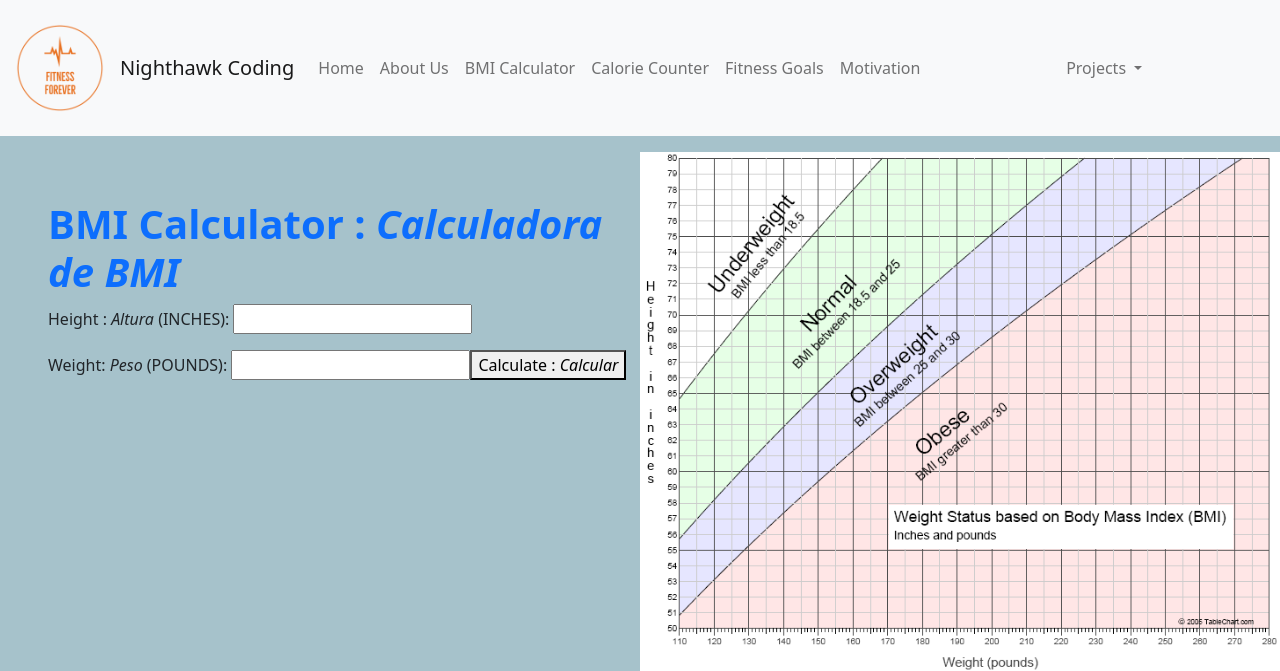
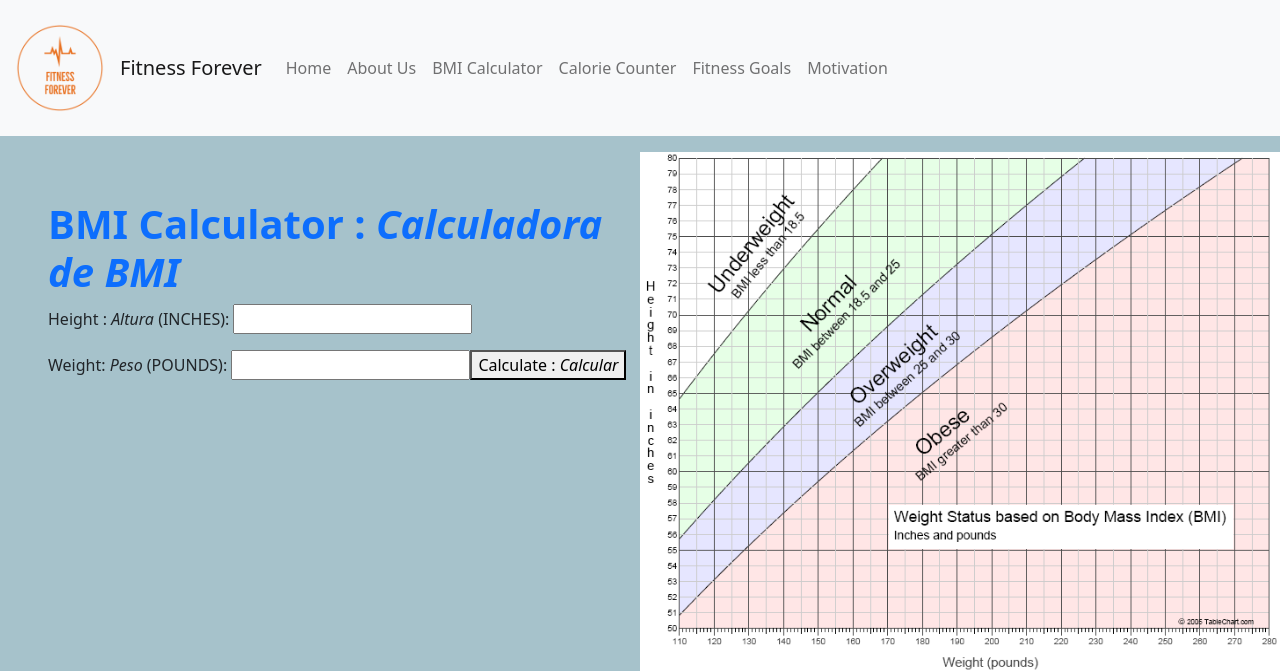
Before and after one commit to Krishiv111/Period5-Tri-1-APCSP-Group, a Flask app: page /bmi/ in a window 1280 px wide. Shown: the top 671 px of the page. Run offline with Flask 2, Linux system fonts and the light colour scheme.

Commit message:
title change

```diff
--- a/templates/layouts/base.html
+++ b/templates/layouts/base.html
@@ -7,7 +7,7 @@ This HTML is setup as as a Jinja2 layout, coders use layouts for:
 <!DOCTYPE HTML>
 <html lang="en">
 
-{% set basename = "Nighthawk Coding" %}
+{% set basename = "Fitness Forever" %}
 {% set github = "https://github.com/nighthawkcoders" %}
 {% set twitter = "https://twitter.com/NighthawkCoding" %}
 {% set youtube = "https://www.youtube.com/channel/UClIKOsDS5dsfzFA3zveDT3Q?view_as=subscriber" %}
--- a/templates/layouts/navbar.html
+++ b/templates/layouts/navbar.html
@@ -18,19 +18,5 @@ This HTML is setup as a fragment allowing it to be "included" by other HTML file
             <a class="nav-link" href={{ url_for('motivation') }}>Motivation</a>
         </div>
     </div>
-    <div class="collapse navbar-collapse" id="navbarNavDarkDropdown">
-        <ul class="navbar-nav">
-            <li class="nav-item dropdown">
-                <a class="nav-link dropdown-toggle" href="#" id="navbarDarkDropdownMenuLink" role="button" data-bs-toggle="dropdown" aria-expanded="false">
-                    Projects
-                </a>
-                <ul class="dropdown-menu dropdown-menu-dark" aria-labelledby="navbarDarkDropdownMenuLink">
-                    <li><a class="dropdown-item" href={{ url_for('projects.portfolio') }}>Portfolio</a></li>
-                    <li><a class="dropdown-item" href={{ url_for('projects.kangaroos') }}>Kangaroos</a></li>
-                    <li><a class="dropdown-item" href={{ url_for('projects.walruses') }}>Walruses</a></li>
-                    <li><a class="dropdown-item" href={{ url_for('projects.hawkers') }}>Hawkers</a></li>
-                </ul>
-            </li>
-        </ul>
-    </div>
+
 </nav>
```
